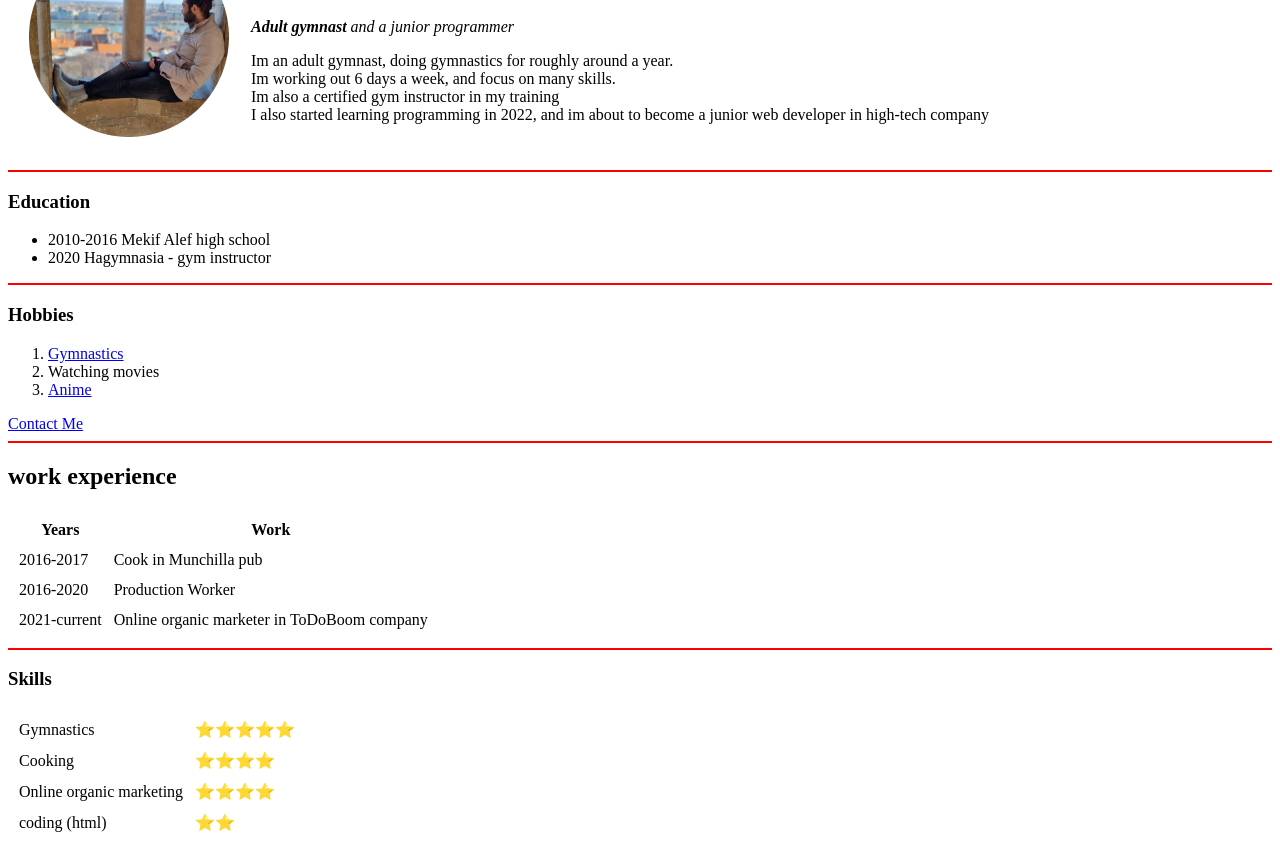
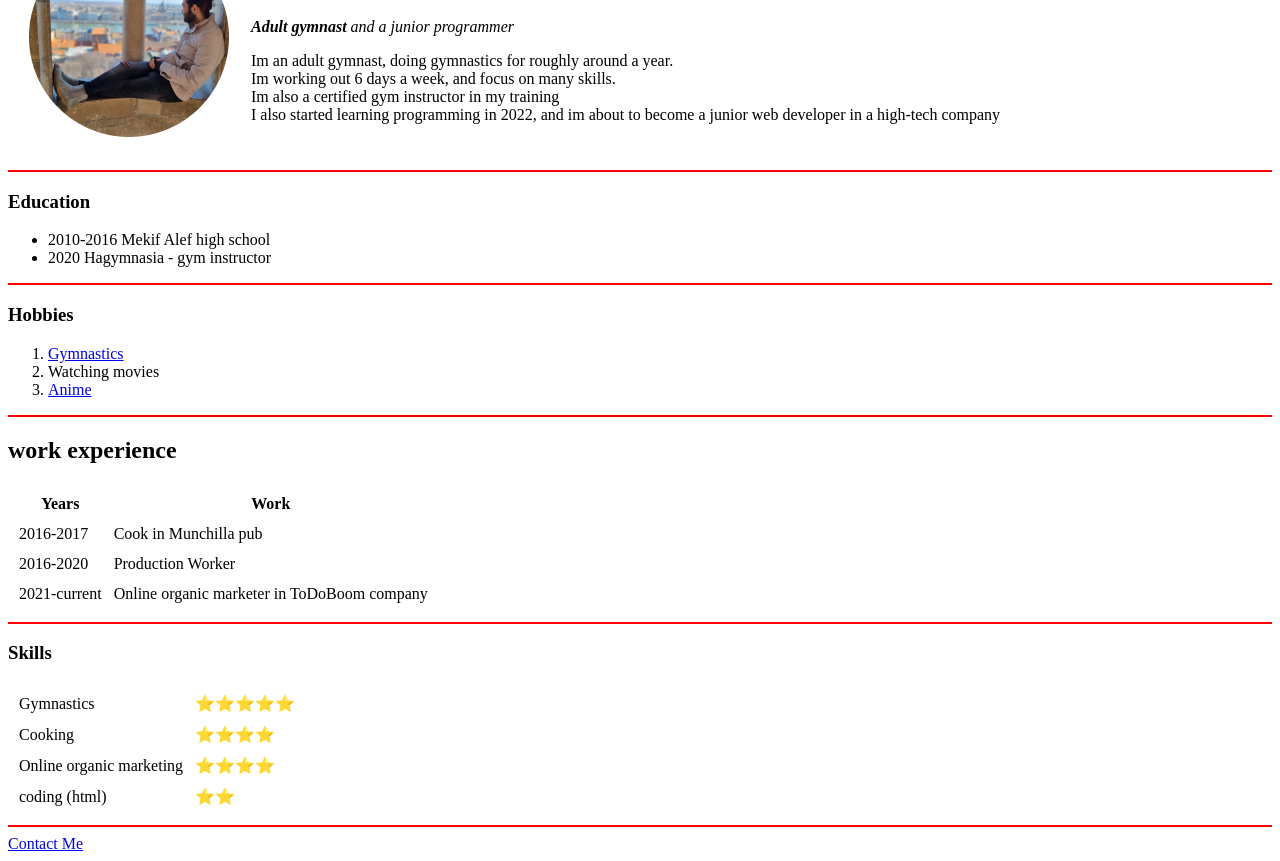
Before and after one commit to dan129834/cv, a plain HTML site: page index.html in a window 1280 px wide. Shown: the part 92-953 px from the top of the page. Drawn offline with Linux system fonts and the light colour scheme.

Commit message:
Updated index.html

```diff
--- a/index.html
+++ b/index.html
@@ -22,7 +22,7 @@
           Im also a certified gym instructor in my training
           <br>
           I also started learning programming in 2022, and im about to become a junior
-          web developer in high-tech company
+          web developer in a high-tech company
         </p>
       </td>
     </tr>
@@ -40,7 +40,6 @@
     <li>Watching movies</li>
     <li><a href="https://myanimelist.net/animelist/dan129834?status=7">Anime</a> </li>
   </ol>
-  <a href="Contact Me.html">Contact Me</a>
   <hr color="red">
   <h2>work experience</h2>
   <table cellspacing="10">
@@ -83,7 +82,8 @@
     </tr>
     </td>
   </table>
-
+<hr color="red">
+  <a href="Contact Me.html">Contact Me</a>
 </body>
 
 </html>
```
